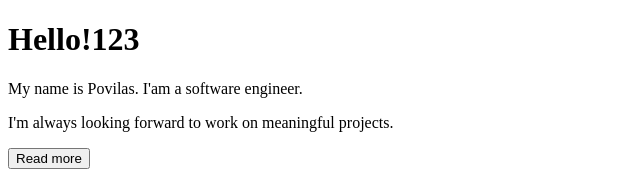
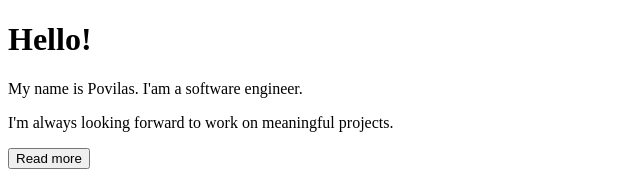
Before and after one commit to PovilasU/portfolio, a React (Create React App) app: page / in a window 1280 px wide. Shown: the top 171 px of the page, without its empty margins (0-640 px from the left). Built offline with nearby package versions, Linux system fonts and the light colour scheme.

Commit message:
Removed test string

```diff
--- a/src/App.js
+++ b/src/App.js
@@ -10,7 +10,7 @@ class App extends Component {
   render() {
     return (
       <div>
-        <h1>Hello!123</h1>
+        <h1>Hello!</h1>
         <p>My name is Povilas. I'am a software engineer.</p>
         <p>I'm always looking forward to work on meaningful projects.</p>
         {this.state.displayBio ? (
```
